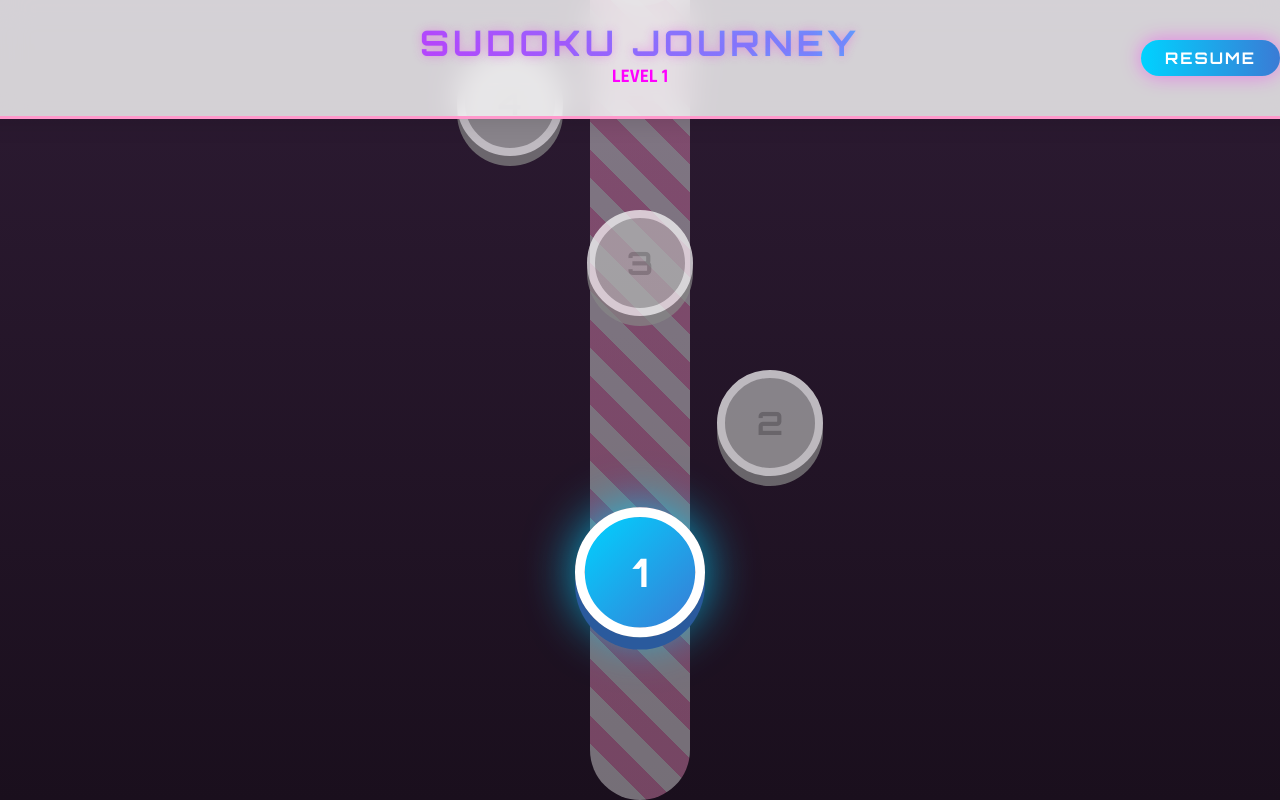
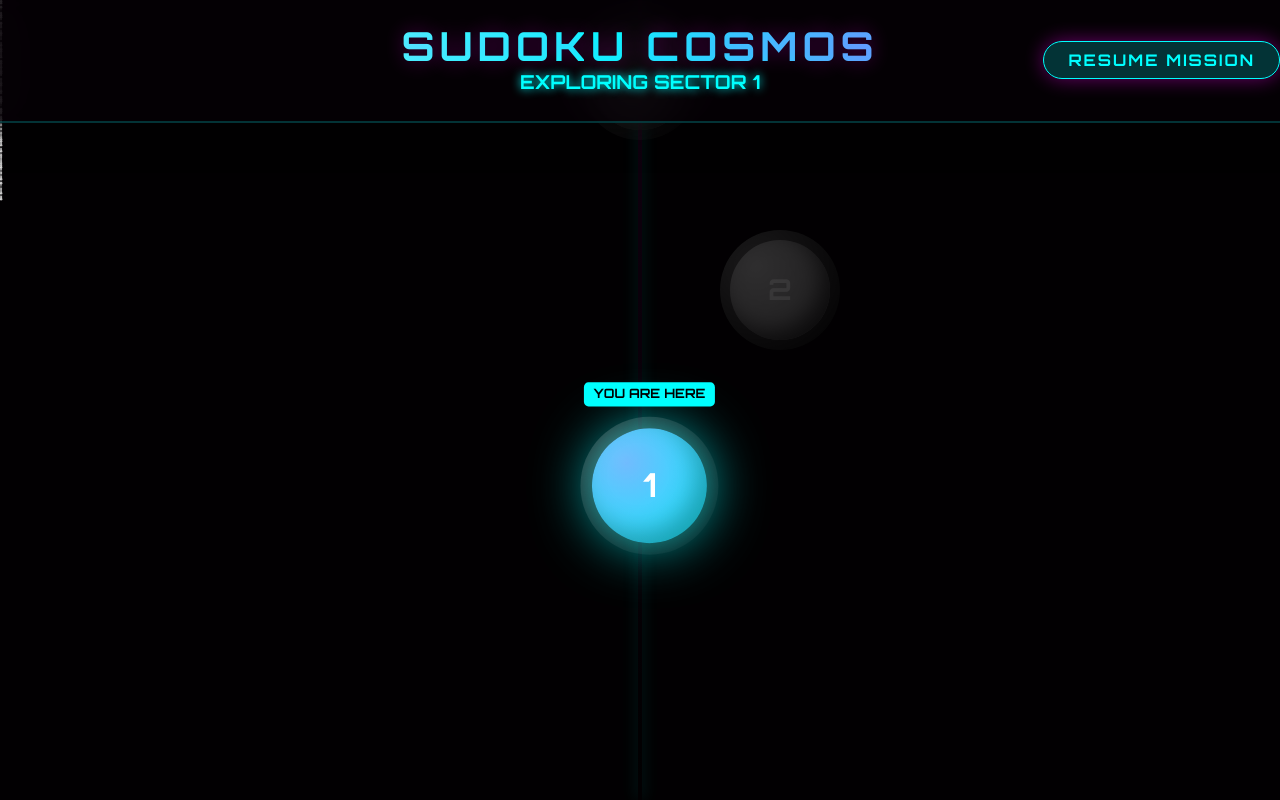
Before and after one commit to Dharunika-07-N/9X9-Sudoku-3D, a React (Vite) app: page / in a window 1280 px wide. Built offline with nearby package versions, Linux system fonts and the light colour scheme.

Commit message:
Cosmic Space Level Map Implementation

```diff
--- a/src/components/ui/LevelMap.css
+++ b/src/components/ui/LevelMap.css
@@ -2,8 +2,19 @@
     width: 100vw;
     height: 100vh;
     overflow-y: auto;
-    background: linear-gradient(180deg, #ffccf2 0%, #cc99ff 100%);
-    /* Sweet pink theme */
+    background: #050005;
+    /* Deep Cosmic Black */
+    background-image:
+        radial-gradient(circle at 20% 30%, rgba(100, 0, 255, 0.15) 0%, transparent 40%),
+        radial-gradient(circle at 80% 70%, rgba(0, 255, 255, 0.1) 0%, transparent 40%),
+        radial-gradient(1px 1px at 20px 30px, #eee, rgba(0, 0, 0, 0)),
+        radial-gradient(1px 1px at 40px 70px, #fff, rgba(0, 0, 0, 0)),
+        radial-gradient(2px 2px at 50px 160px, #ddd, rgba(0, 0, 0, 0)),
+        radial-gradient(2px 2px at 90px 40px, #fff, rgba(0, 0, 0, 0)),
+        radial-gradient(2px 2px at 130px 80px, #fff, rgba(0, 0, 0, 0)),
+        radial-gradient(2px 2px at 160px 120px, #ddd, rgba(0, 0, 0, 0));
+    background-repeat: repeat;
+    background-size: 200px 200px, 300px 300px, 200px 200px, 200px 200px, 200px 200px, 200px 200px, 200px 200px, 200px 200px;
     position: relative;
     display: flex;
     justify-content: center;
@@ -11,31 +22,28 @@
 }
 
 .level-map-container.dark-mode {
-    background: linear-gradient(180deg, #2d1b33 0%, #1a0f1d 100%);
+    background: #020002;
 }
 
 .map-content {
     width: 100%;
-    max-width: 500px;
+    max-width: 600px;
     height: fit-content;
     position: relative;
-    padding: 150px 0;
+    padding: 200px 0;
     z-index: 1;
 }
 
+/* Cosmic Path */
 .path-background {
     position: absolute;
     top: 0;
     left: 50%;
     transform: translateX(-50%);
-    width: 100px;
+    width: 4px;
     height: 100%;
-    background: repeating-linear-gradient(45deg,
-            rgba(255, 153, 204, 0.4),
-            rgba(255, 153, 204, 0.4) 20px,
-            rgba(255, 255, 255, 0.4) 20px,
-            rgba(255, 255, 255, 0.4) 40px);
-    border-radius: 50px;
+    background: linear-gradient(to bottom, transparent, rgba(0, 255, 255, 0.3), rgba(255, 0, 255, 0.3), transparent);
+    box-shadow: 0 0 15px rgba(0, 255, 255, 0.2);
     z-index: 0;
 }
 
@@ -44,7 +52,7 @@
     display: flex;
     flex-direction: column-reverse;
     align-items: center;
-    gap: 40px;
+    gap: 60px;
     z-index: 2;
     width: 100%;
 }
@@ -54,66 +62,104 @@
     display: flex;
     justify-content: center;
     position: relative;
-    height: 120px;
+    height: 150px;
 }
 
 .level-node {
-    width: 90px;
-    height: 90px;
+    width: 100px;
+    height: 100px;
     border-radius: 50%;
     background: #fff;
     display: flex;
     justify-content: center;
     align-items: center;
     font-family: 'Orbitron', sans-serif;
-    font-size: 2rem;
+    font-size: 1.8rem;
     font-weight: 800;
-    color: #666;
+    color: #fff;
     cursor: pointer;
     position: relative;
-    box-shadow: 0 10px 0 #ddd, 0 15px 25px rgba(0, 0, 0, 0.2);
-    transition: all 0.2s cubic-bezier(0.175, 0.885, 0.32, 1.275);
-    border: 8px solid #fff;
+    transition: all 0.4s cubic-bezier(0.175, 0.885, 0.32, 1.275);
+    z-index: 2;
+    border: none;
+    box-shadow: inset -10px -10px 20px rgba(0, 0, 0, 0.5), 0 0 20px rgba(255, 255, 255, 0.2);
 }
 
+.level-node::after {
+    content: '';
+    position: absolute;
+    top: -10%;
+    left: -10%;
+    right: -10%;
+    bottom: -10%;
+    border-radius: 50%;
+    background: radial-gradient(circle at 30% 30%, rgba(255, 255, 255, 0.2), transparent);
+    pointer-events: none;
+}
+
+/* Planet Varieties */
+.level-node-wrapper:nth-child(5n+1) .level-node {
+    background: radial-gradient(circle at 30% 30%, #4facfe 0%, #00f2fe 100%);
+}
+
+/* Cyan Blue */
+.level-node-wrapper:nth-child(5n+2) .level-node {
+    background: radial-gradient(circle at 30% 30%, #f093fb 0%, #f5576c 100%);
+}
+
+/* Pink Purple */
+.level-node-wrapper:nth-child(5n+3) .level-node {
+    background: radial-gradient(circle at 30% 30%, #43e97b 0%, #38f9d7 100%);
+}
+
+/* Greenish */
+.level-node-wrapper:nth-child(5n+4) .level-node {
+    background: radial-gradient(circle at 30% 30%, #fa709a 0%, #fee140 100%);
+}
+
+/* Orange Gold */
+.level-node-wrapper:nth-child(5n+5) .level-node {
+    background: radial-gradient(circle at 30% 30%, #667eea 0%, #764ba2 100%);
+}
+
+/* Deep Purple */
+
 .level-node:hover {
-    transform: scale(1.1) translateY(-5px) !important;
-    box-shadow: 0 15px 0 #ddd, 0 25px 30px rgba(0, 0, 0, 0.3);
+    transform: scale(1.1) translateY(-10px) rotate(10deg);
+    box-shadow: inset -10px -10px 20px rgba(0, 0, 0, 0.5), 0 0 40px rgba(255, 255, 255, 0.5);
 }
 
 .level-node.locked {
-    background: #b3b3b3;
-    color: #888;
-    box-shadow: 0 10px 0 #888;
+    background: #333 !important;
+    color: #555;
+    filter: grayscale(1);
+    opacity: 0.5;
     cursor: not-allowed;
-    filter: grayscale(1);
-    opacity: 0.7;
+    box-shadow: inset -10px -10px 20px rgba(0, 0, 0, 0.8);
 }
 
 .level-node.completed {
-    background: linear-gradient(135deg, #ff9900, #ffcc00);
-    color: #fff;
-    box-shadow: 0 10px 0 #cc7a00, 0 15px 25px rgba(0, 0, 0, 0.2);
-    border-color: #fff5e6;
+    box-shadow: inset -10px -10px 20px rgba(0, 0, 0, 0.5), 0 0 25px rgba(255, 215, 0, 0.4);
 }
 
 .level-node.current {
-    background: linear-gradient(135deg, #00d2ff, #3a7bd5);
-    color: #fff;
-    box-shadow: 0 10px 0 #2a5a9d, 0 0 40px rgba(0, 210, 255, 0.8);
-    animation: bounceNode 2s infinite ease-in-out;
-    z-index: 10;
+    box-shadow: inset -10px -10px 20px rgba(0, 0, 0, 0.3), 0 0 50px rgba(0, 255, 255, 0.8);
+    animation: orbitFloat 4s infinite ease-in-out;
 }
 
-@keyframes bounceNode {
+@keyframes orbitFloat {
 
     0%,
     100% {
-        transform: translateY(0) scale(1.2);
+        transform: translate(0, 0) scale(1.1);
     }
 
-    50% {
-        transform: translateY(-20px) scale(1.25);
+    33% {
+        transform: translate(10px, -15px) scale(1.15);
+    }
+
+    66% {
+        transform: translate(-10px, 10px) scale(1.12);
     }
 }
 
@@ -123,7 +169,7 @@
 }
 
 .level-node-wrapper:nth-child(4n+2) .level-node {
-    transform: translateX(130px);
+    transform: translateX(140px);
 }
 
 .level-node-wrapper:nth-child(4n+3) .level-node {
@@ -131,20 +177,22 @@
 }
 
 .level-node-wrapper:nth-child(4n+4) .level-node {
-    transform: translateX(-130px);
+    transform: translateX(-140px);
 }
 
-/* Ensure current node includes its zig-zag position in the animation base */
-.level-node-wrapper:nth-child(4n+1) .level-node.current {
-    transform-origin: center;
-}
-
-.level-node-wrapper:nth-child(4n+2) .level-node.current {
-    transform: translateX(130px) scale(1.2);
-}
-
-.level-node-wrapper:nth-child(4n+4) .level-node.current {
-    transform: translateX(-130px) scale(1.2);
+/* Rings for some planets */
+.level-node-wrapper:nth-child(3n) .level-node::before {
+    content: '';
+    position: absolute;
+    top: 50%;
+    left: 50%;
+    width: 140%;
+    height: 40%;
+    border: 4px solid rgba(255, 255, 255, 0.2);
+    border-radius: 50%;
+    transform: translate(-50%, -50%) rotateX(70deg) rotateY(10deg);
+    pointer-events: none;
+    box-shadow: 0 0 10px rgba(255, 255, 255, 0.1);
 }
 
 .map-header {
@@ -152,54 +200,71 @@
     top: 0;
     width: 100%;
     padding: 1.5rem;
-    background: rgba(255, 255, 255, 0.8);
-    backdrop-filter: blur(15px);
+    background: rgba(5, 0, 5, 0.8);
+    backdrop-filter: blur(20px);
     z-index: 100;
     text-align: center;
-    border-bottom: 3px solid #ff99cc;
-    box-shadow: 0 5px 20px rgba(0, 0, 0, 0.1);
+    border-bottom: 2px solid rgba(0, 255, 255, 0.2);
+    box-shadow: 0 5px 30px rgba(0, 0, 0, 0.5);
 }
 
 .map-header h1 {
     margin: 0;
-    font-size: 2.2rem;
-    background: linear-gradient(45deg, #ff00ff, #00ffff);
+    font-size: 2.5rem;
+    letter-spacing: 5px;
+    background: linear-gradient(90deg, #fff, #00ffff, #ff00ff, #fff);
+    background-size: 200% auto;
     -webkit-background-clip: text;
     -webkit-text-fill-color: transparent;
-    font-family: 'Orbitron', sans-serif;
+    animation: shine 5s linear infinite;
+}
+
+@keyframes shine {
+    to {
+        background-position: 200% center;
+    }
 }
 
 .star-rating {
     position: absolute;
-    bottom: -30px;
+    bottom: -35px;
     display: flex;
     justify-content: center;
     width: 100%;
-    gap: 4px;
+    gap: 6px;
 }
 
 .star {
-    font-size: 1.2rem;
-    color: #FFD700;
-    text-shadow: 0 2px 4px rgba(0, 0, 0, 0.3);
+    font-size: 1.4rem;
+    color: #00ffff;
+    filter: drop-shadow(0 0 5px #00ffff);
 }
 
 /* Decor Elements */
-.decor {
-    position: absolute;
-    pointer-events: none;
-    z-index: 1;
+.decor.nebula {
+    width: 300px;
+    height: 300px;
+    border-radius: 50%;
+    filter: blur(80px);
+    opacity: 0.2;
 }
 
-.candy {
-    font-size: 3rem;
-    filter: drop-shadow(0 5px 10px rgba(0, 0, 0, 0.1));
+.decor.small-star {
+    width: 2px;
+    height: 2px;
+    background: #fff;
+    border-radius: 50%;
+    animation: twinkle var(--speed) infinite alternate;
 }
 
-.cloud {
-    background: #fff;
-    border-radius: 50px;
-    width: 120px;
-    height: 40px;
-    opacity: 0.7;
+@keyframes twinkle {
+    from {
+        opacity: 0.3;
+        transform: scale(0.8);
+    }
+
+    to {
+        opacity: 1;
+        transform: scale(1.2);
+    }
 }
--- a/src/components/ui/LevelMap.jsx
+++ b/src/components/ui/LevelMap.jsx
@@ -6,29 +6,51 @@ export function LevelMap({ currentLevel, onSelectLevel, isLightMode }) {
     const levels = Array.from({ length: 50 }, (_, i) => i + 1);
 
     useEffect(() => {
-        // Delay scroll slightly to ensure content is rendered
         setTimeout(() => {
             const currentNode = document.querySelector('.level-node.current');
             if (currentNode) {
                 currentNode.scrollIntoView({ behavior: 'smooth', block: 'center' });
             }
-        }, 100);
+        }, 300);
     }, []);
+
+    // Generate random stars
+    const stars = Array.from({ length: 100 }, (_, i) => ({
+        id: i,
+        top: `${Math.random() * 100}%`,
+        left: `${Math.random() * 100}%`,
+        speed: `${2 + Math.random() * 3}s`
+    }));
 
     return (
         <div className={`level-map-container ${!isLightMode ? 'dark-mode' : ''}`} ref={mapRef}>
+            {/* Twinkling Stars Background */}
+            <div style={{ position: 'fixed', top: 0, left: 0, width: '100%', height: '100%', pointerEvents: 'none' }}>
+                {stars.map(star => (
+                    <div
+                        key={star.id}
+                        className="decor small-star"
+                        style={{
+                            top: star.top,
+                            left: star.left,
+                            '--speed': star.speed
+                        }}
+                    />
+                ))}
+            </div>
+
             <div className="map-header">
-                <h1>SUDOKU JOURNEY</h1>
-                <div style={{ fontSize: '1.2rem', fontWeight: 'bold', color: '#ff00ff' }}>
-                    LEVEL {currentLevel}
+                <h1>SUDOKU COSMOS</h1>
+                <div style={{ fontSize: '1.2rem', fontWeight: 'bold', color: '#00ffff', textShadow: '0 0 10px #00ffff', fontFamily: 'Orbitron' }}>
+                    EXPLORING SECTOR {currentLevel}
                 </div>
                 <div style={{ position: 'absolute', right: '1.5rem', top: '50%', transform: 'translateY(-50%)' }}>
                     <button
                         onClick={() => onSelectLevel(currentLevel)}
                         className="play-again-btn"
-                        style={{ padding: '0.5rem 1.5rem', fontSize: '1rem', background: 'linear-gradient(90deg, #00d2ff, #3a7bd5)' }}
+                        style={{ padding: '0.5rem 1.5rem', fontSize: '1rem', background: 'rgba(0, 255, 255, 0.2)', border: '1px solid #00ffff', color: '#00ffff' }}
                     >
-                        RESUME
+                        RESUME MISSION
                     </button>
                 </div>
             </div>
@@ -36,14 +58,10 @@ export function LevelMap({ currentLevel, onSelectLevel, isLightMode }) {
             <div className="map-content">
                 <div className="path-background"></div>
 
-                {/* Decorative Elements */}
-                <div className="decor candy" style={{ top: '200px', left: '50px' }}>🍭</div>
-                <div className="decor candy" style={{ top: '800px', right: '40px' }}>🍬</div>
-                <div className="decor candy" style={{ top: '1500px', left: '30px' }}>🍩</div>
-                <div className="decor candy" style={{ top: '2200px', right: '60px' }}>🍦</div>
-                <div className="decor cloud" style={{ top: '500px', right: '-20px' }}></div>
-                <div className="decor cloud" style={{ top: '1200px', left: '-30px' }}></div>
-                <div className="decor cloud" style={{ top: '1900px', right: '20px' }}></div>
+                {/* Decorative Nebulas */}
+                <div className="decor nebula" style={{ top: '300px', left: '-100px', background: '#ff00ff' }}></div>
+                <div className="decor nebula" style={{ top: '1200px', right: '-100px', background: '#00ffff' }}></div>
+                <div className="decor nebula" style={{ top: '2500px', left: '100px', background: '#6400ff' }}></div>
 
                 <div className="levels-list">
                     {levels.map((lvl) => {
@@ -70,6 +88,21 @@ export function LevelMap({ currentLevel, onSelectLevel, isLightMode }) {
                                             <span className="star">★</span>
                                         </div>
                                     )}
+                                    {isCurrent && (
+                                        <div style={{
+                                            position: 'absolute',
+                                            top: '-40px',
+                                            background: '#00ffff',
+                                            color: '#000',
+                                            padding: '2px 8px',
+                                            borderRadius: '4px',
+                                            fontSize: '0.7rem',
+                                            fontWeight: 'bold',
+                                            whiteSpace: 'nowrap'
+                                        }}>
+                                            YOU ARE HERE
+                                        </div>
+                                    )}
                                 </div>
                             </div>
                         );
```
